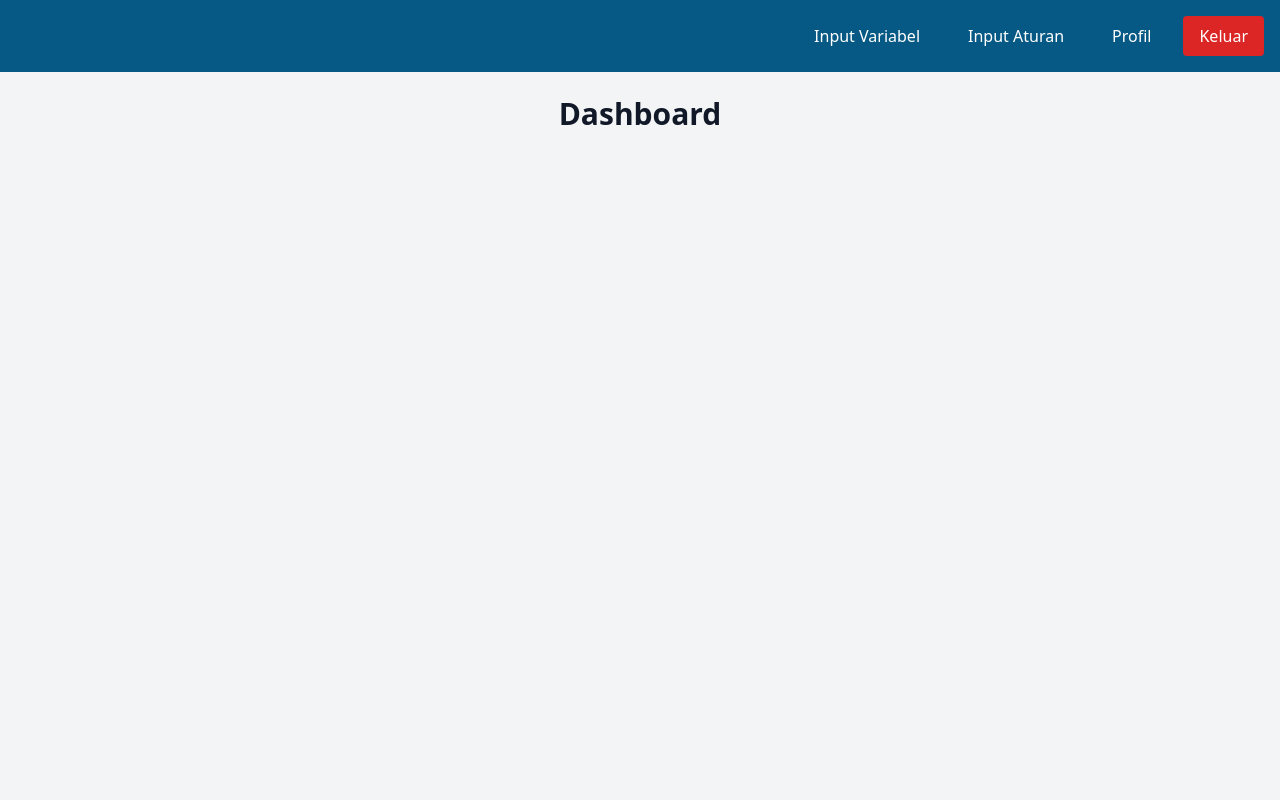
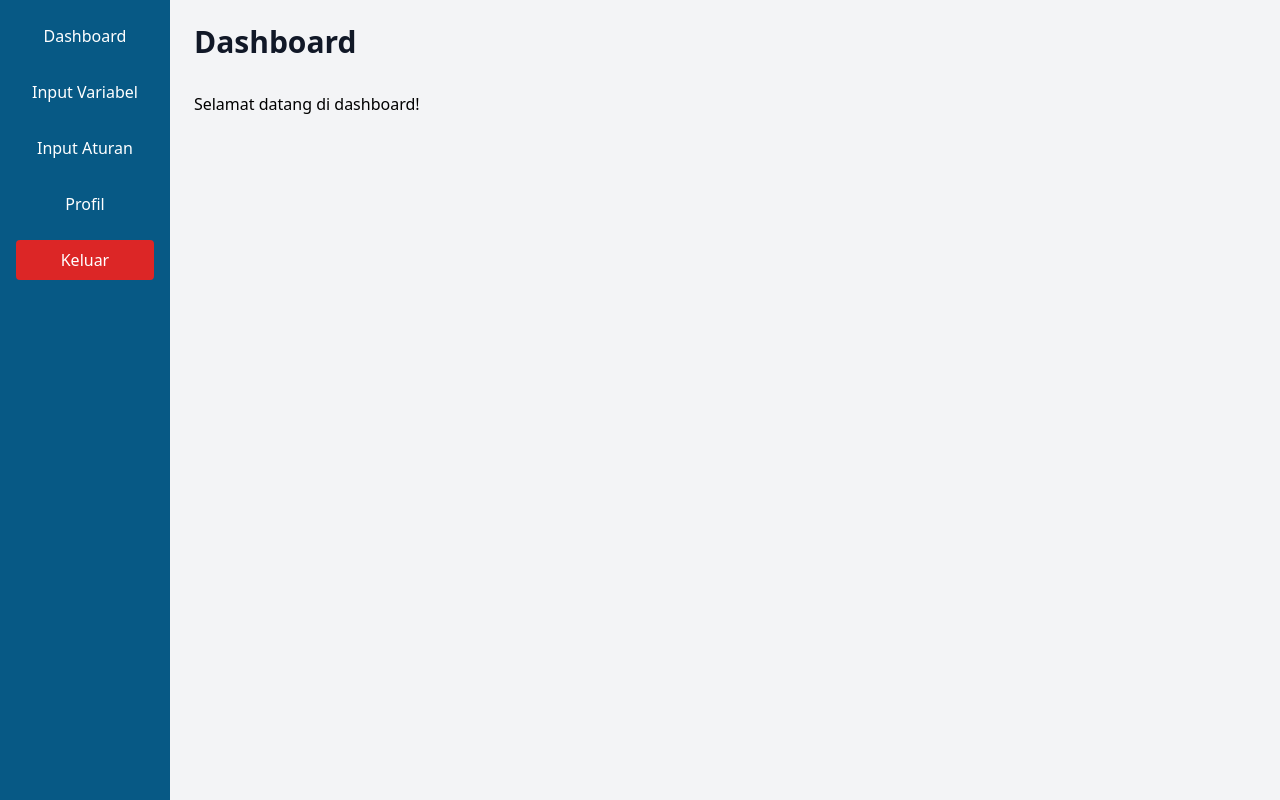
Before and after one commit to krr2002/SPK-Estrus-Rev-Frontend, a Vue app: page / in a window 1280 px wide. Both pictures are taken after a click on the button "Masuk Dashboard". Shown: the top 800 px of the page. Built offline with nearby package versions, Linux system fonts and the light colour scheme.

Commit message:
pindahin navbar ke sebelah kiri, dan minor fix

```diff
--- a/src/App.vue
+++ b/src/App.vue
@@ -17,9 +17,9 @@
 <template>
   <main>
     <Dashboard v-if="routeName === 'dashboard'" @goto="(e) => changeRoute(e)"/>
-    <InputVariabel v-if="routeName === 'input-variabel'" @goto="(e) => changeRoute(e)"/>
-    <InputAturan v-if="routeName === 'input-aturan'" @goto="(e) => changeRoute(e)"/>
-    <Profil v-if="routeName === 'profil'" @goto="(e) => changeRoute(e)"/>
+    <InputVariabel v-else-if="routeName === 'input-variabel'" @goto="(e) => changeRoute(e)"/>
+    <InputAturan v-else-if="routeName === 'input-aturan'" @goto="(e) => changeRoute(e)"/>
+    <Profil v-else-if="routeName === 'profil'" @goto="(e) => changeRoute(e)"/>
     <Login v-else @goto="(e) => changeRoute(e)" />
   </main>
 </template>
--- a/src/pages/Dashboard.vue
+++ b/src/pages/Dashboard.vue
@@ -1,36 +1,30 @@
 <script setup lang="ts">
-
+const emit = defineEmits();
 </script>
 
 <template>
-  <div class="w-full min-h-screen bg-gray-100">
-    <nav class="bg-sky-800 text-white p-4 flex justify-end items-center space-x-4">
-      <button
-        @click="() => $emit('goto', 'input-variabel')"
-        class="hover:bg-sky-900 transition-colors px-4 py-2 rounded">
+  <div class="w-full min-h-screen bg-gray-100 flex">
+    <nav class="bg-sky-800 text-white p-4 flex flex-col space-y-4">
+      <button @click="$emit('goto', 'dashboard')" class="hover:bg-sky-900 transition-colors px-4 py-2 rounded">
+        Dashboard
+      </button>
+      <button @click="$emit('goto', 'input-variabel')" class="hover:bg-sky-900 transition-colors px-4 py-2 rounded">
         Input Variabel
       </button>
-      <button
-        @click="() => $emit('goto', 'input-aturan')"
-        class="hover:bg-sky-900 transition-colors px-4 py-2 rounded">
+      <button @click="$emit('goto', 'input-aturan')" class="hover:bg-sky-900 transition-colors px-4 py-2 rounded">
         Input Aturan
       </button>
-      <button
-        @click="() => $emit('goto', 'profil')"
-        class="hover:bg-sky-900 transition-colors px-4 py-2 rounded">
+      <button @click="$emit('goto', 'profil')" class="hover:bg-sky-900 transition-colors px-4 py-2 rounded">
         Profil
       </button>
-      <button
-        @click="() => $emit('goto', '')"
-        class="bg-red-600 hover:bg-red-700 transition-colors px-4 py-2 rounded">
+      <button @click="$emit('goto', '')" class="bg-red-600 hover:bg-red-700 transition-colors px-4 py-2 rounded">
         Keluar
       </button>
     </nav>
-    <section class="p-6">
-      <div class="text-center">
-        <h1 class="text-3xl font-bold text-gray-900 mb-8">Dashboard</h1>
-        <!-- Add your dashboard content here -->
-      </div>
+    <section class="p-6 flex-1">
+      <h1 class="text-3xl font-bold text-gray-900 mb-8">Dashboard</h1>
+      <!-- Add your dashboard content here -->
+      <p>Selamat datang di dashboard!</p>
     </section>
   </div>
 </template>
--- a/src/pages/InputAturan.vue
+++ b/src/pages/InputAturan.vue
@@ -5,15 +5,11 @@ import { ref } from 'vue';
 const variable1 = ref('');
 const variable2 = ref('');
 const operator = ref('and'); // Default operator
-
-const navigateTo = (route: string) => {
-  $emit('goto', route);
-};
 </script>
 
 <template>
-  <div class="w-full min-h-screen bg-gray-100">
-    <nav class="bg-sky-800 text-white p-4 flex justify-end items-center space-x-4">
+  <div class="w-full min-h-screen bg-gray-100 flex">
+    <nav class="bg-sky-800 text-white p-4 flex flex-col space-y-4">
       <button @click="() => $emit('goto', 'dashboard')" class="hover:bg-sky-900 transition-colors px-4 py-2 rounded">
         Dashboard
       </button>
@@ -30,7 +26,7 @@ const navigateTo = (route: string) => {
         Keluar
       </button>
     </nav>
-    <section class="p-6">
+    <section class="p-6 flex-1">
       <h1 class="text-3xl font-bold text-gray-900 mb-8">Input Aturan</h1>
       <form class="space-y-4">
         <div class="flex items-center space-x-4">
--- a/src/pages/InputVariabel.vue
+++ b/src/pages/InputVariabel.vue
@@ -2,6 +2,7 @@
 import { ref } from 'vue';
 
 const namaSapi = ref('');
+const umurSapi = ref('');
 const perubahanAktifitas = ref('');
 const suhu = ref('');
 const frekuensiMenderau = ref('');
@@ -13,6 +14,7 @@ const phVagina = ref('');
 const handleSubmit = () => {
   const data = {
     namaSapi: namaSapi.value,
+    umurSapi: umurSapi.value,
     perubahanAktifitas: perubahanAktifitas.value,
     suhu: suhu.value,
     frekuensiMenderau: frekuensiMenderau.value,
@@ -24,15 +26,11 @@ const handleSubmit = () => {
   console.log('Data submitted:', data);
   // Here you can add logic to handle the submitted data, such as sending it to an API or storing it in a state
 };
-
-const navigateTo = (route: string) => {
-  $emit('goto', route);
-};
 </script>
 
 <template>
-  <div class="w-full min-h-screen bg-gray-100">
-    <nav class="bg-sky-800 text-white p-4 flex justify-end items-center space-x-4">
+  <div class="w-full min-h-screen bg-gray-100 flex">
+    <nav class="bg-sky-800 text-white p-4 flex flex-col space-y-4">
       <button @click="() => $emit('goto', 'dashboard')" class="hover:bg-sky-900 transition-colors px-4 py-2 rounded">
         Dashboard
       </button>
@@ -49,12 +47,16 @@ const navigateTo = (route: string) => {
         Keluar
       </button>
     </nav>
-    <section class="p-6">
+    <section class="p-6 flex-1">
       <h1 class="text-3xl font-bold text-gray-900 mb-8">Input Variabel</h1>
       <form @submit.prevent="handleSubmit" class="space-y-4">
         <div>
           <label class="block text-gray-700">Nama Sapi:</label>
           <input v-model="namaSapi" type="text" class="mt-1 block w-full px-3 py-2 bg-white border border-gray-300 rounded-md shadow-sm focus:outline-none focus:ring-sky-500 focus:border-sky-500 sm:text-sm" />
+        </div>
+        <div>
+          <label class="block text-gray-700">Umur Sapi:</label>
+          <input v-model="umurSapi" type="number" class="mt-1 block w-full px-3 py-2 bg-white border border-gray-300 rounded-md shadow-sm focus:outline-none focus:ring-sky-500 focus:border-sky-500 sm:text-sm" />
         </div>
         <div>
           <label class="block text-gray-700">Perubahan Aktifitas:</label>
@@ -82,7 +84,7 @@ const navigateTo = (route: string) => {
         </div>
         <div>
           <label class="block text-gray-700">PH Vagina:</label>
-          <input v-model="phVagina" type="number" step="0.1" class="mt-1 block w-full px-3 py-2 bg-white border border-gray-300 rounded-md shadow-sm focus:outline-none focus:ring-sky-500 focus:border-sky-500 sm:text-sm" />
+          <input v-model="phVagina" type="number" class="mt-1 block w-full px-3 py-2 bg-white border border-gray-300 rounded-md shadow-sm focus:outline-none focus:ring-sky-500 focus:border-sky-500 sm:text-sm" />
         </div>
         <button type="submit" class="bg-sky-800 hover:bg-sky-900 text-white font-bold py-2 px-4 rounded">Submit</button>
       </form>
--- a/src/pages/Profil.vue
+++ b/src/pages/Profil.vue
@@ -3,8 +3,8 @@ const emit = defineEmits();
 </script>
 
 <template>
-  <div class="w-full min-h-screen bg-gray-100">
-    <nav class="bg-sky-800 text-white p-4 flex justify-end items-center space-x-4">
+  <div class="w-full min-h-screen bg-gray-100 flex">
+    <nav class="bg-sky-800 text-white p-4 flex flex-col space-y-4">
       <button @click="$emit('goto', 'dashboard')" class="hover:bg-sky-900 transition-colors px-4 py-2 rounded">
         Dashboard
       </button>
@@ -21,7 +21,7 @@ const emit = defineEmits();
         Keluar
       </button>
     </nav>
-    <section class="p-6">
+    <section class="p-6 flex-1">
       <h1 class="text-3xl font-bold text-gray-900 mb-8">Profil</h1>
       <p class="text-lg text-gray-700">Tes</p>
     </section>
```
